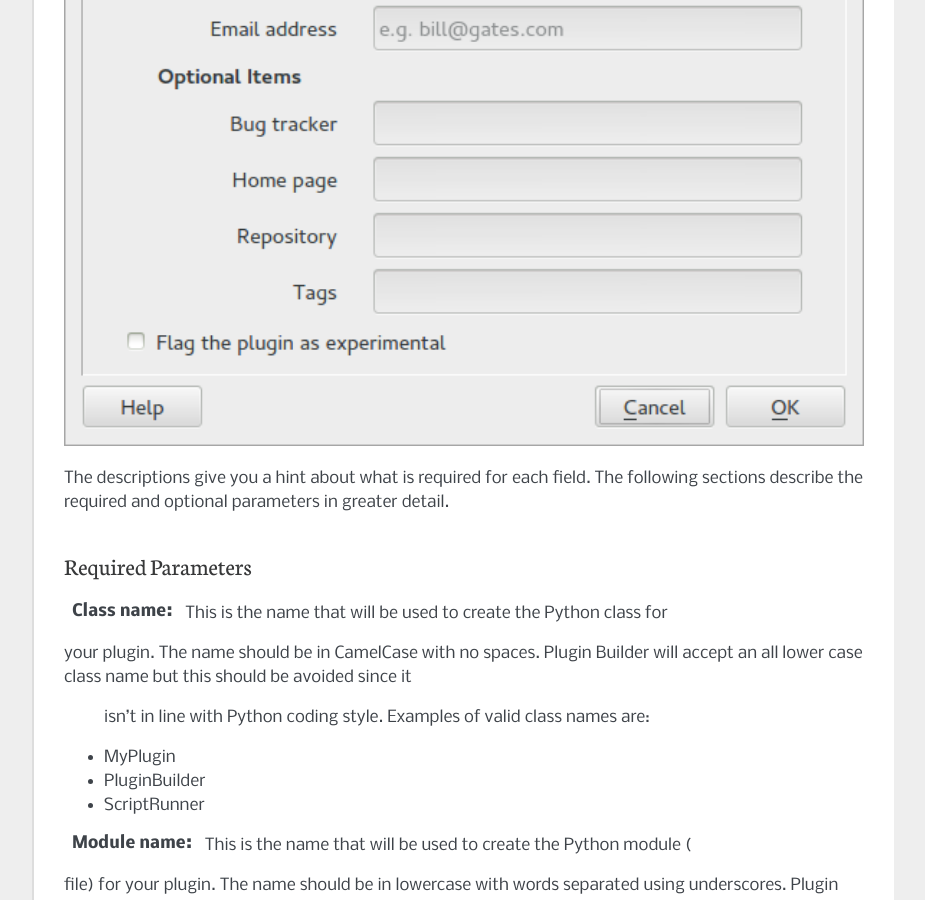
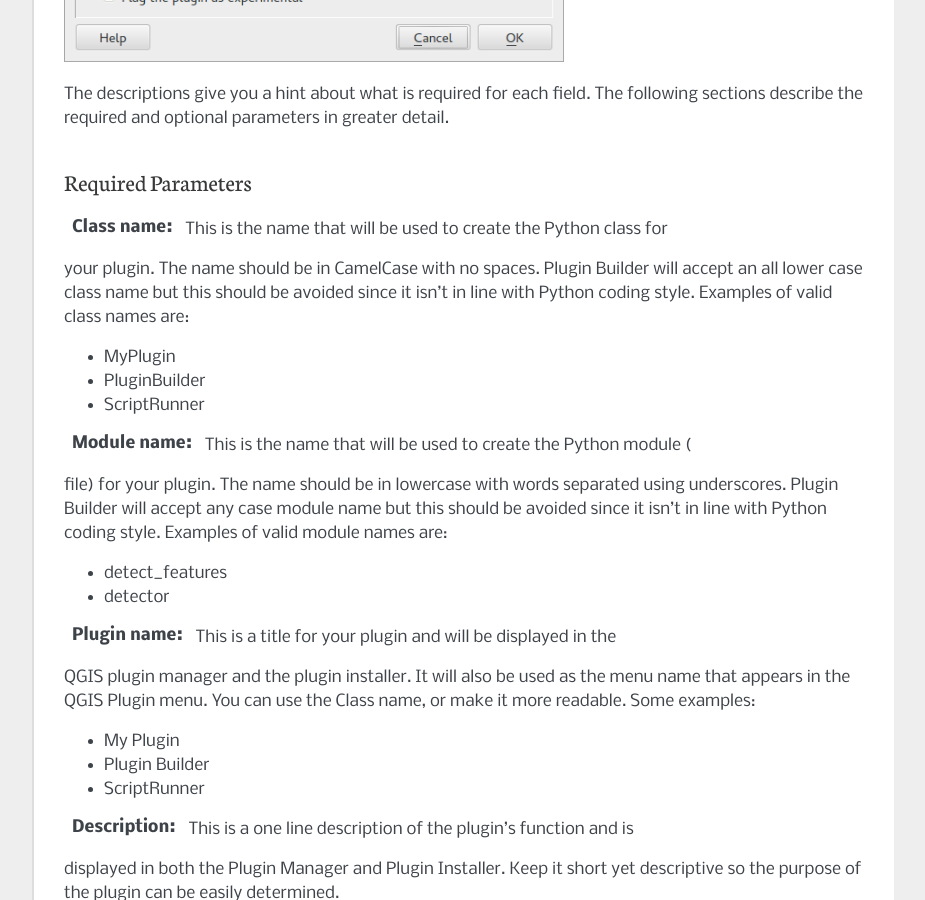
Before and after one commit to g-sherman/Qgis-Plugin-Builder, a Sphinx documentation site: the page built from help/source/index.rst, in a window 1280 px wide and 900 px high, scrolled down 1216 px. Shown: the whole window, without its empty margins (198-1123 px from the left). Built offline with Sphinx 7.4.7, drawn with Linux system fonts in a browser that asks for light colours; part of the change alters nothing that is shown; some of the changed text lies outside the part shown.

Commit message:
Some updates of the docs

```diff
--- a/help/source/index.rst
+++ b/help/source/index.rst
@@ -23,7 +23,7 @@ The steps to using Plugin Builder are fairly simple:
 #. Fill out the required information
 #. Click OK
 #. Designate where to store your new plugin
-#. Compile your resource and user interface files
+#. Compile your resource  file
 #. Install the plugin
 #. Test it
 
@@ -38,7 +38,7 @@ you start typing text into it. There is also a tooltip containing help
 information that will appear when you hover over each text field:
 
 .. image:: images/pluginbuilder.png
-   :width: 900 px
+   :width: 500 px
 
 The descriptions give you a hint about what is required for each field. The
 following sections describe the required and optional parameters in greater
@@ -52,7 +52,7 @@ Required Parameters
 :Class name: This is the name that will be used to create the Python class for
 your plugin. The name should be in CamelCase with no spaces. Plugin Builder
 will accept an all lower case class name but this should be avoided since it
-    isn't in line with Python coding style. Examples of valid class names are:
+isn't in line with Python coding style. Examples of valid class names are:
 
 * MyPlugin
 * PluginBuilder
@@ -122,7 +122,7 @@ consider completing when generating a new plugin.
 
 :Bug tracker: A URL pointing to the bug/issue tracker for your plugin. You can
 create a project with tracking for your plugin(s) at
-http://hub.qgis.org/projects/new.
+http://hub.qgis.org/projects/new or of course you can use http://github.com.
 
 :Home page: The URL of the home page for your plugin. This can be the same as
 the project page you create on hub.qgis.org or a site of your own.
```
Also changed, not shown: 15 other files.
